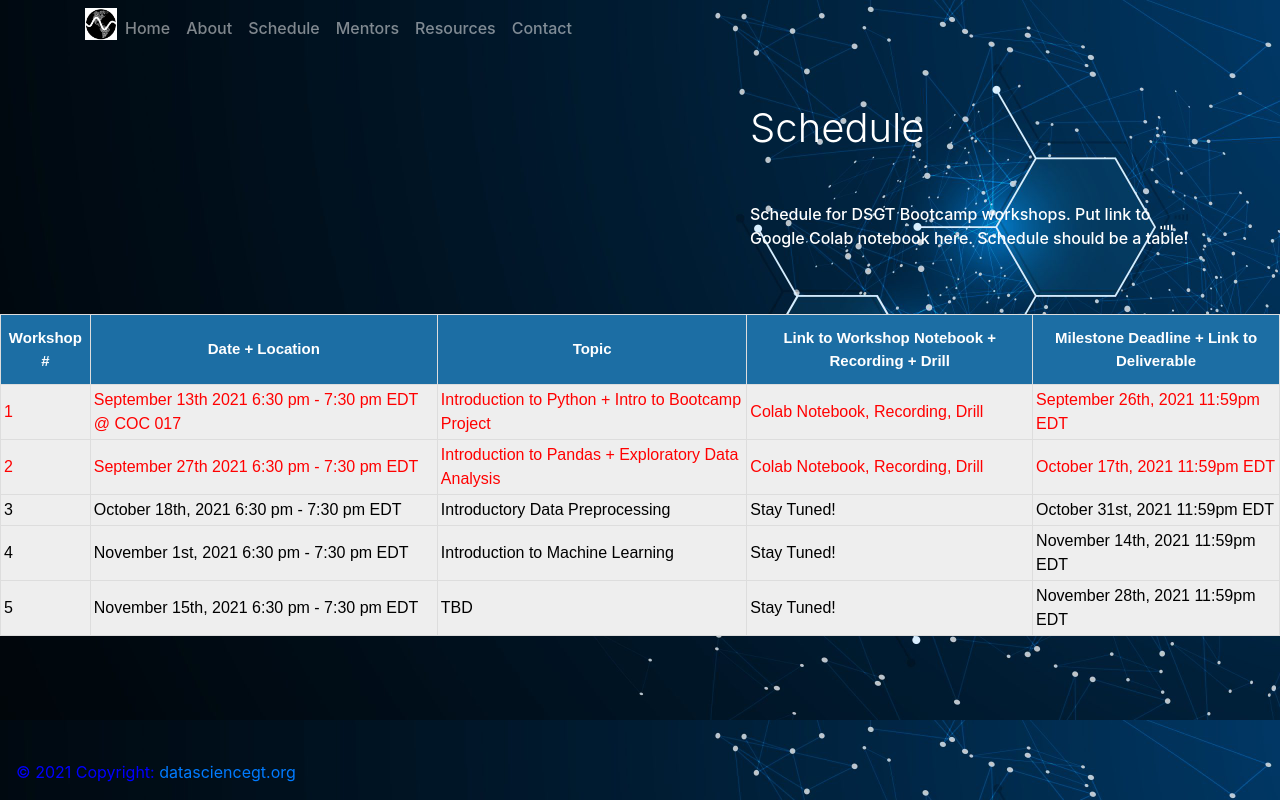
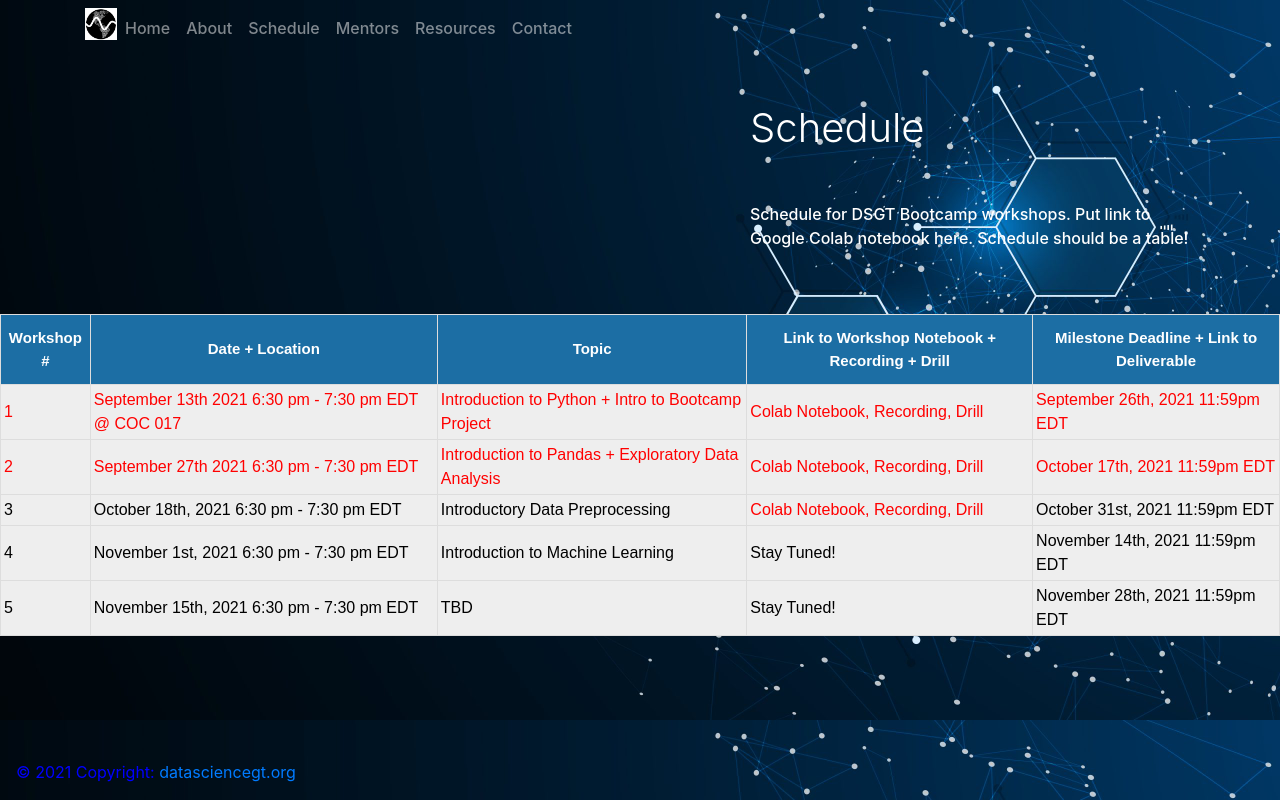
Before and after one commit to DSGT-Bootcamp/DSGTBootcampWebpage, a React (Create React App) app: page /schedule in a window 1280 px wide. Built offline with nearby package versions, Linux system fonts and the light colour scheme.

Commit message:
Add workshop 3 materials to schedule table

```diff
--- a/src/components/ScheduleTable.js
+++ b/src/components/ScheduleTable.js
@@ -34,7 +34,8 @@ class ScheduleTable extends React.Component {
                     <td><text style={{ color: 'black' }}>3</text></td>
                     <td><text style={{ color: 'black' }}>October 18th, 2021 6:30 pm - 7:30 pm EDT</text></td>
                     <td><text style={{ color: 'black' }}>Introductory Data Preprocessing</text></td>
-                      <td><text style={{color: 'black' }}>Stay Tuned!</text></td>
+                    <td><a href = "https://colab.research.google.com/drive/1staY1X8os3M0FJ-ydvP-eCJyqiKV4Q9n?usp=sharing"><text style={{ color: 'red' }}>Colab Notebook</text></a><a href = " https://drive.google.com/file/d/1mUgFVub0ZdEDHpkVZMDJqS8eloY_nm3f/view?usp=sharing"><text style={{ color: 'red' }}>, Recording</text></a>
+                    <a href = "https://colab.research.google.com/drive/1A1s-uMPjym1Ybwg994ot1uxDcT6dnd-Y?usp=sharing"><text style={{ color: 'red' }}>, Drill</text></a></td>
                     <td><text style={{ color: 'black' }}>October 31st, 2021 11:59pm EDT</text></td>
                   </tr>
                   <tr>
```
